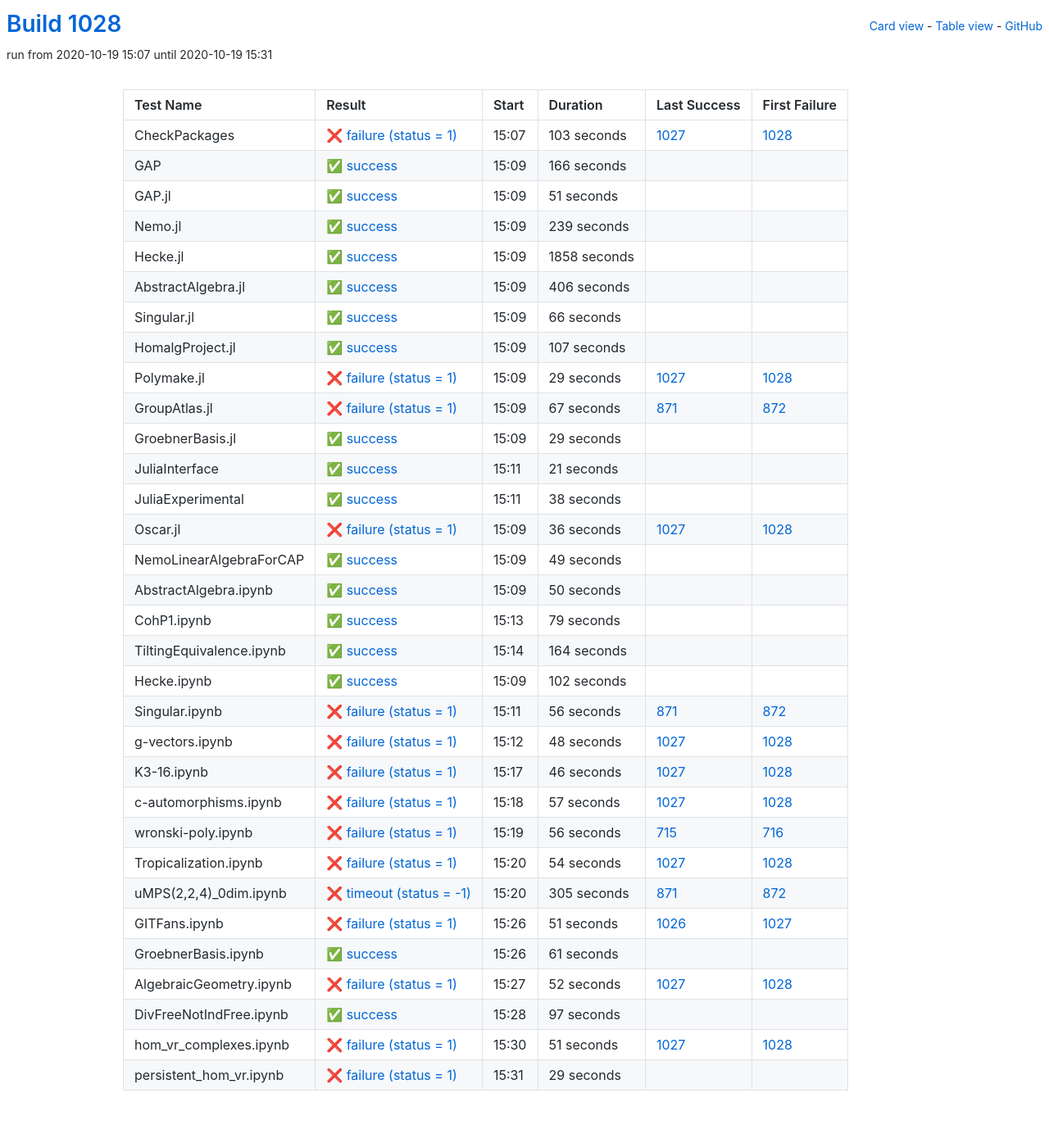
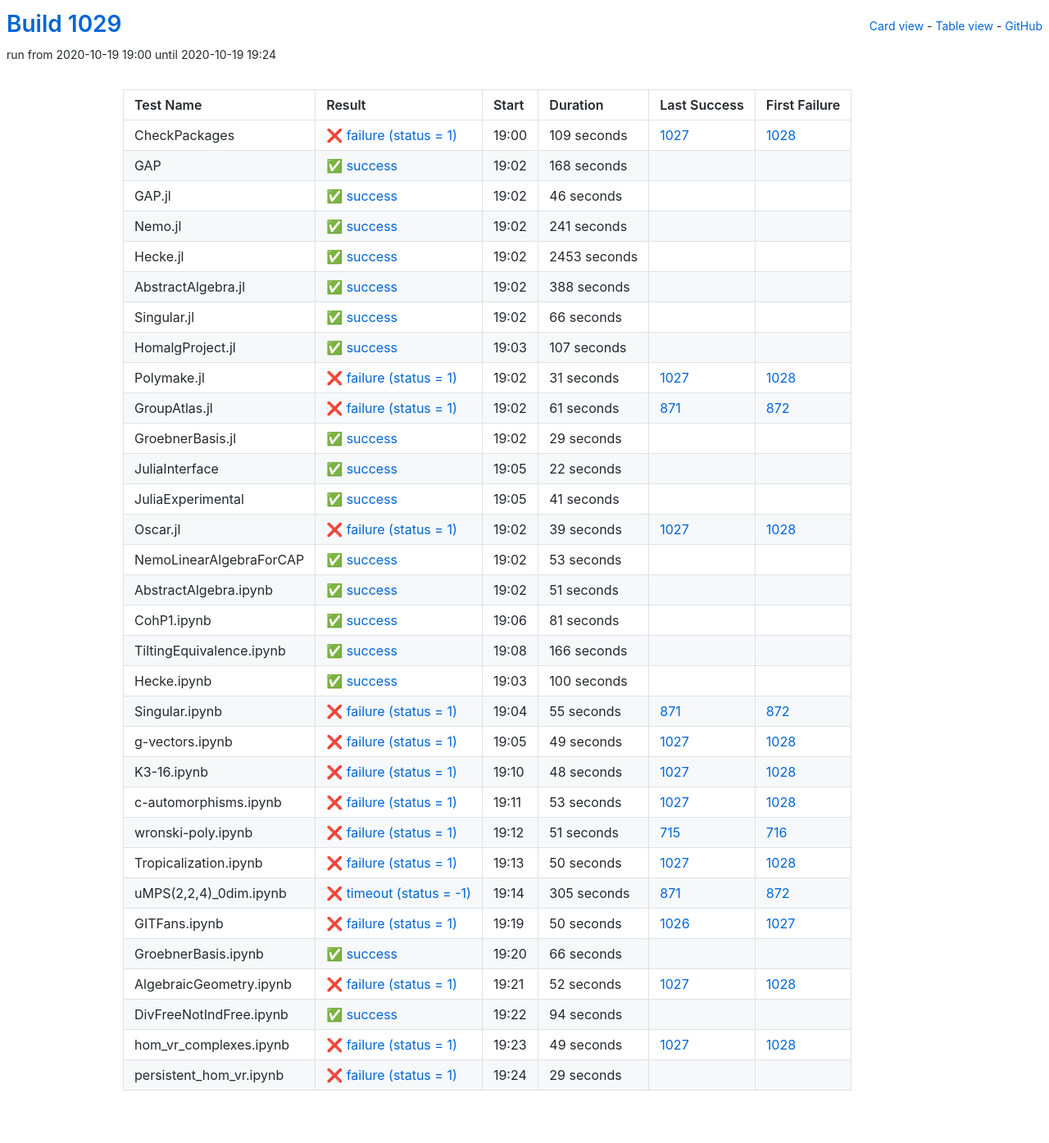
Before and after one commit to oscar-system/oscar-ci-status-stable, a Jekyll site: the page built from table.html, in a window 1280 px wide. Shown: the whole page at 82% size. Built offline with Jekyll 4.4.1, drawn with Linux system fonts in a browser that asks for light colours.

Commit message:
Build #1029

```diff
--- a/_data/ci.yml
+++ b/_data/ci.yml
@@ -1,6 +1,6 @@
 ---
-build: 1028
-build_url: https://oscarci.mathematik.uni-kl.de/job/oscar-stable/1028/
+build: 1029
+build_url: https://oscarci.mathematik.uni-kl.de/job/oscar-stable/1029/
 job: oscar-stable
 organization: oscar-system
 repo: oscar-ci-status-stable
@@ -8,80 +8,80 @@ repourl: https://github.com/oscar-system/oscar-ci-status-stable
 tests:
 - name: CheckPackages
   id: checkpackages
-  log: https://oscarci.mathematik.uni-kl.de/job/oscar-stable/1028/artifact/logs/build-1028/CheckPackages.log
-  start: 2020-10-19 15:07
+  log: https://oscarci.mathematik.uni-kl.de/job/oscar-stable/1029/artifact/logs/build-1029/CheckPackages.log
+  start: 2020-10-19 19:00
   success: false
   exitcode: 1
   status: failure
-  duration: 103
+  duration: 109
   last_success: 1027
   last_success_url: https://oscarci.mathematik.uni-kl.de/job/oscar-stable/1027/
   first_failure: 1028
   first_failure_url: https://oscarci.mathematik.uni-kl.de/job/oscar-stable/1028/
 - name: GAP
   id: gap
-  log: https://oscarci.mathematik.uni-kl.de/job/oscar-stable/1028/artifact/logs/build-1028/GAP.log
-  start: 2020-10-19 15:09
+  log: https://oscarci.mathematik.uni-kl.de/job/oscar-stable/1029/artifact/logs/build-1029/GAP.log
+  start: 2020-10-19 19:02
   success: true
   exitcode: 0
   status: success
-  duration: 166
+  duration: 168
   last_success: false
   last_success_url:
   first_failure: false
   first_failure_url:
 - name: GAP.jl
   id: gap-jl
-  log: https://oscarci.mathematik.uni-kl.de/job/oscar-stable/1028/artifact/logs/build-1028/GAP.jl.log
-  start: 2020-10-19 15:09
+  log: https://oscarci.mathematik.uni-kl.de/job/oscar-stable/1029/artifact/logs/build-1029/GAP.jl.log
+  start: 2020-10-19 19:02
   success: true
   exitcode: 0
   status: success
-  duration: 51
+  duration: 46
   last_success: false
   last_success_url:
   first_failure: false
   first_failure_url:
 - name: Nemo.jl
   id: nemo-jl
-  log: https://oscarci.mathematik.uni-kl.de/job/oscar-stable/1028/artifact/logs/build-1028/Nemo.jl.log
-  start: 2020-10-19 15:09
+  log: https://oscarci.mathematik.uni-kl.de/job/oscar-stable/1029/artifact/logs/build-1029/Nemo.jl.log
+  start: 2020-10-19 19:02
   success: true
   exitcode: 0
   status: success
-  duration: 239
+  duration: 241
   last_success: false
   last_success_url:
   first_failure: false
   first_failure_url:
 - name: Hecke.jl
   id: hecke-jl
-  log: https://oscarci.mathematik.uni-kl.de/job/oscar-stable/1028/artifact/logs/build-1028/Hecke.jl.log
-  start: 2020-10-19 15:09
+  log: https://oscarci.mathematik.uni-kl.de/job/oscar-stable/1029/artifact/logs/build-1029/Hecke.jl.log
+  start: 2020-10-19 19:02
   success: true
   exitcode: 0
   status: success
-  duration: 1858
+  duration: 2453
   last_success: false
   last_success_url:
   first_failure: false
   first_failure_url:
 - name: AbstractAlgebra.jl
   id: abstractalgebra-jl
-  log: https://oscarci.mathematik.uni-kl.de/job/oscar-stable/1028/artifact/logs/build-1028/AbstractAlgebra.jl.log
-  start: 2020-10-19 15:09
+  log: https://oscarci.mathematik.uni-kl.de/job/oscar-stable/1029/artifact/logs/build-1029/AbstractAlgebra.jl.log
+  start: 2020-10-19 19:02
   success: true
   exitcode: 0
   status: success
-  duration: 406
+  duration: 388
   last_success: false
   last_success_url:
   first_failure: false
   first_failure_url:
 - name: Singular.jl
   id: singular-jl
-  log: https://oscarci.mathematik.uni-kl.de/job/oscar-stable/1028/artifact/logs/build-1028/Singular.jl.log
-  start: 2020-10-19 15:09
+  log: https://oscarci.mathematik.uni-kl.de/job/oscar-stable/1029/artifact/logs/build-1029/Singular.jl.log
+  start: 2020-10-19 19:02
   success: true
   exitcode: 0
   status: success
@@ -92,8 +92,8 @@ tests:
   first_failure_url:
 - name: HomalgProject.jl
   id: homalgproject-jl
-  log: https://oscarci.mathematik.uni-kl.de/job/oscar-stable/1028/artifact/logs/build-1028/HomalgProject.jl.log
-  start: 2020-10-19 15:09
+  log: https://oscarci.mathematik.uni-kl.de/job/oscar-stable/1029/artifact/logs/build-1029/HomalgProject.jl.log
+  start: 2020-10-19 19:03
   success: true
   exitcode: 0
   status: success
@@ -104,32 +104,32 @@ tests:
   first_failure_url:
 - name: Polymake.jl
   id: polymake-jl
-  log: https://oscarci.mathematik.uni-kl.de/job/oscar-stable/1028/artifact/logs/build-1028/Polymake.jl.log
-  start: 2020-10-19 15:09
+  log: https://oscarci.mathematik.uni-kl.de/job/oscar-stable/1029/artifact/logs/build-1029/Polymake.jl.log
+  start: 2020-10-19 19:02
   success: false
   exitcode: 1
   status: failure
-  duration: 29
+  duration: 31
   last_success: 1027
   last_success_url: https://oscarci.mathematik.uni-kl.de/job/oscar-stable/1027/
   first_failure: 1028
   first_failure_url: https://oscarci.mathematik.uni-kl.de/job/oscar-stable/1028/
 - name: GroupAtlas.jl
   id: groupatlas-jl
-  log: https://oscarci.mathematik.uni-kl.de/job/oscar-stable/1028/artifact/logs/build-1028/GroupAtlas.jl.log
-  start: 2020-10-19 15:09
+  log: https://oscarci.mathematik.uni-kl.de/job/oscar-stable/1029/artifact/logs/build-1029/GroupAtlas.jl.log
+  start: 2020-10-19 19:02
   success: false
   exitcode: 1
   status: failure
-  duration: 67
+  duration: 61
   last_success: 871
   last_success_url: https://oscarci.mathematik.uni-kl.de/job/oscar-stable/871/
   first_failure: 872
   first_failure_url: https://oscarci.mathematik.uni-kl.de/job/oscar-stable/872/
 - name: GroebnerBasis.jl
   id: groebnerbasis-jl
-  log: https://oscarci.mathematik.uni-kl.de/job/oscar-stable/1028/artifact/logs/build-1028/GroebnerBasis.jl.log
-  start: 2020-10-19 15:09
+  log: https://oscarci.mathematik.uni-kl.de/job/oscar-stable/1029/artifact/logs/build-1029/GroebnerBasis.jl.log
+  start: 2020-10-19 19:02
   success: true
   exitcode: 0
   status: success
@@ -140,116 +140,128 @@ tests:
   first_failure_url:
 - name: JuliaInterface
   id: juliainterface
-  log: https://oscarci.mathematik.uni-kl.de/job/oscar-stable/1028/artifact/logs/build-1028/JuliaInterface.log
-  start: 2020-10-19 15:11
+  log: https://oscarci.mathematik.uni-kl.de/job/oscar-stable/1029/artifact/logs/build-1029/JuliaInterface.log
+  start: 2020-10-19 19:05
   success: true
   exitcode: 0
   status: success
-  duration: 21
+  duration: 22
   last_success: false
   last_success_url:
   first_failure: false
   first_failure_url:
 - name: JuliaExperimental
   id: juliaexperimental
-  log: https://oscarci.mathematik.uni-kl.de/job/oscar-stable/1028/artifact/logs/build-1028/JuliaExperimental.log
-  start: 2020-10-19 15:11
+  log: https://oscarci.mathematik.uni-kl.de/job/oscar-stable/1029/artifact/logs/build-1029/JuliaExperimental.log
+  start: 2020-10-19 19:05
   success: true
   exitcode: 0
   status: success
-  duration: 38
+  duration: 41
   last_success: false
   last_success_url:
   first_failure: false
   first_failure_url:
 - name: Oscar.jl
   id: oscar-jl
-  log: https://oscarci.mathematik.uni-kl.de/job/oscar-stable/1028/artifact/logs/build-1028/Oscar.jl.log
-  start: 2020-10-19 15:09
+  log: https://oscarci.mathematik.uni-kl.de/job/oscar-stable/1029/artifact/logs/build-1029/Oscar.jl.log
+  start: 2020-10-19 19:02
   success: false
   exitcode: 1
   status: failure
-  duration: 36
+  duration: 39
   last_success: 1027
   last_success_url: https://oscarci.mathematik.uni-kl.de/job/oscar-stable/1027/
   first_failure: 1028
   first_failure_url: https://oscarci.mathematik.uni-kl.de/job/oscar-stable/1028/
 - name: NemoLinearAlgebraForCAP
   id: nemolinearalgebraforcap
-  log: https://oscarci.mathematik.uni-kl.de/job/oscar-stable/1028/artifact/logs/build-1028/NemoLinearAlgebraForCAP.log
-  start: 2020-10-19 15:09
+  log: https://oscarci.mathematik.uni-kl.de/job/oscar-stable/1029/artifact/logs/build-1029/NemoLinearAlgebraForCAP.log
+  start: 2020-10-19 19:02
   success: true
   exitcode: 0
   status: success
-  duration: 49
+  duration: 53
   last_success: false
   last_success_url:
   first_failure: false
   first_failure_url:
 - name: AbstractAlgebra.ipynb
   id: abstractalgebra-ipynb
-  log: https://oscarci.mathematik.uni-kl.de/job/oscar-stable/1028/artifact/logs/build-1028/AbstractAlgebra.ipynb.log
-  start: 2020-10-19 15:09
+  log: https://oscarci.mathematik.uni-kl.de/job/oscar-stable/1029/artifact/logs/build-1029/AbstractAlgebra.ipynb.log
+  start: 2020-10-19 19:02
   success: true
   exitcode: 0
   status: success
-  duration: 50
+  duration: 51
   last_success: false
   last_success_url:
   first_failure: false
   first_failure_url:
 - name: CohP1.ipynb
   id: cohp1-ipynb
-  log: https://oscarci.mathematik.uni-kl.de/job/oscar-stable/1028/artifact/logs/build-1028/CohP1.ipynb.log
-  start: 2020-10-19 15:13
+  log: https://oscarci.mathematik.uni-kl.de/job/oscar-stable/1029/artifact/logs/build-1029/CohP1.ipynb.log
+  start: 2020-10-19 19:06
   success: true
   exitcode: 0
   status: success
-  duration: 79
+  duration: 81
   last_success: false
   last_success_url:
   first_failure: false
   first_failure_url:
 - name: TiltingEquivalence.ipynb
   id: tiltingequivalence-ipynb
-  log: https://oscarci.mathematik.uni-kl.de/job/oscar-stable/1028/artifact/logs/build-1028/TiltingEquivalence.ipynb.log
-  start: 2020-10-19 15:14
+  log: https://oscarci.mathematik.uni-kl.de/job/oscar-stable/1029/artifact/logs/build-1029/TiltingEquivalence.ipynb.log
+  start: 2020-10-19 19:08
   success: true
   exitcode: 0
   status: success
-  duration: 164
+  duration: 166
   last_success: false
   last_success_url:
   first_failure: false
   first_failure_url:
 - name: Hecke.ipynb
   id: hecke-ipynb
-  log: https://oscarci.mathematik.uni-kl.de/job/oscar-stable/1028/artifact/logs/build-1028/Hecke.ipynb.log
-  start: 2020-10-19 15:09
+  log: https://oscarci.mathematik.uni-kl.de/job/oscar-stable/1029/artifact/logs/build-1029/Hecke.ipynb.log
+  start: 2020-10-19 19:03
   success: true
   exitcode: 0
   status: success
-  duration: 102
+  duration: 100
   last_success: false
   last_success_url:
   first_failure: false
   first_failure_url:
 - name: Singular.ipynb
   id: singular-ipynb
-  log: https://oscarci.mathematik.uni-kl.de/job/oscar-stable/1028/artifact/logs/build-1028/Singular.ipynb.log
-  start: 2020-10-19 15:11
+  log: https://oscarci.mathematik.uni-kl.de/job/oscar-stable/1029/artifact/logs/build-1029/Singular.ipynb.log
+  start: 2020-10-19 19:04
   success: false
   exitcode: 1
   status: failure
-  duration: 56
+  duration: 55
   last_success: 871
   last_success_url: https://oscarci.mathematik.uni-kl.de/job/oscar-stable/871/
   first_failure: 872
   first_failure_url: https://oscarci.mathematik.uni-kl.de/job/oscar-stable/872/
 - name: g-vectors.ipynb
   id: g-vectors-ipynb
-  log: https://oscarci.mathematik.uni-kl.de/job/oscar-stable/1028/artifact/logs/build-1028/g-vectors.ipynb.log
-  start: 2020-10-19 15:12
+  log: https://oscarci.mathematik.uni-kl.de/job/oscar-stable/1029/artifact/logs/build-1029/g-vectors.ipynb.log
+  start: 2020-10-19 19:05
+  success: false
+  exitcode: 1
+  status: failure
+  duration: 49
+  last_success: 1027
+  last_success_url: https://oscarci.mathematik.uni-kl.de/job/oscar-stable/1027/
+  first_failure: 1028
+  first_failure_url: https://oscarci.mathematik.uni-kl.de/job/oscar-stable/1028/
+- name: K3-16.ipynb
+  id: k3-16-ipynb
+  log: https://oscarci.mathematik.uni-kl.de/job/oscar-stable/1029/artifact/logs/build-1029/K3-16.ipynb.log
+  start: 2020-10-19 19:10
   success: false
   exitcode: 1
   status: failure
@@ -258,58 +270,46 @@ tests:
   last_success_url: https://oscarci.mathematik.uni-kl.de/job/oscar-stable/1027/
   first_failure: 1028
   first_failure_url: https://oscarci.mathematik.uni-kl.de/job/oscar-stable/1028/
-- name: K3-16.ipynb
-  id: k3-16-ipynb
-  log: https://oscarci.mathematik.uni-kl.de/job/oscar-stable/1028/artifact/logs/build-1028/K3-16.ipynb.log
-  start: 2020-10-19 15:17
+- name: c-automorphisms.ipynb
+  id: c-automorphisms-ipynb
+  log: https://oscarci.mathematik.uni-kl.de/job/oscar-stable/1029/artifact/logs/build-1029/c-automorphisms.ipynb.log
+  start: 2020-10-19 19:11
   success: false
   exitcode: 1
   status: failure
-  duration: 46
-  last_success: 1027
-  last_success_url: https://oscarci.mathematik.uni-kl.de/job/oscar-stable/1027/
-  first_failure: 1028
-  first_failure_url: https://oscarci.mathematik.uni-kl.de/job/oscar-stable/1028/
-- name: c-automorphisms.ipynb
-  id: c-automorphisms-ipynb
-  log: https://oscarci.mathematik.uni-kl.de/job/oscar-stable/1028/artifact/logs/build-1028/c-automorphisms.ipynb.log
-  start: 2020-10-19 15:18
-  success: false
-  exitcode: 1
-  status: failure
-  duration: 57
+  duration: 53
   last_success: 1027
   last_success_url: https://oscarci.mathematik.uni-kl.de/job/oscar-stable/1027/
   first_failure: 1028
   first_failure_url: https://oscarci.mathematik.uni-kl.de/job/oscar-stable/1028/
 - name: wronski-poly.ipynb
   id: wronski-poly-ipynb
-  log: https://oscarci.mathematik.uni-kl.de/job/oscar-stable/1028/artifact/logs/build-1028/wronski-poly.ipynb.log
-  start: 2020-10-19 15:19
+  log: https://oscarci.mathematik.uni-kl.de/job/oscar-stable/1029/artifact/logs/build-1029/wronski-poly.ipynb.log
+  start: 2020-10-19 19:12
   success: false
   exitcode: 1
   status: failure
-  duration: 56
+  duration: 51
   last_success: 715
   last_success_url: https://oscarci.mathematik.uni-kl.de/job/oscar-stable/715/
   first_failure: 716
   first_failure_url: https://oscarci.mathematik.uni-kl.de/job/oscar-stable/716/
 - name: Tropicalization.ipynb
   id: tropicalization-ipynb
-  log: https://oscarci.mathematik.uni-kl.de/job/oscar-stable/1028/artifact/logs/build-1028/Tropicalization.ipynb.log
-  start: 2020-10-19 15:20
+  log: https://oscarci.mathematik.uni-kl.de/job/oscar-stable/1029/artifact/logs/build-1029/Tropicalization.ipynb.log
+  start: 2020-10-19 19:13
   success: false
   exitcode: 1
   status: failure
-  duration: 54
+  duration: 50
   last_success: 1027
   last_success_url: https://oscarci.mathematik.uni-kl.de/job/oscar-stable/1027/
   first_failure: 1028
   first_failure_url: https://oscarci.mathematik.uni-kl.de/job/oscar-stable/1028/
 - name: uMPS(2,2,4)_0dim.ipynb
   id: umps-2-2-4-0dim-ipynb
-  log: https://oscarci.mathematik.uni-kl.de/job/oscar-stable/1028/artifact/logs/build-1028/uMPS-2-2-4-_0dim.ipynb.log
-  start: 2020-10-19 15:20
+  log: https://oscarci.mathematik.uni-kl.de/job/oscar-stable/1029/artifact/logs/build-1029/uMPS-2-2-4-_0dim.ipynb.log
+  start: 2020-10-19 19:14
   success: false
   exitcode: -1
   status: timeout
@@ -320,32 +320,32 @@ tests:
   first_failure_url: https://oscarci.mathematik.uni-kl.de/job/oscar-stable/872/
 - name: GITFans.ipynb
   id: gitfans-ipynb
-  log: https://oscarci.mathematik.uni-kl.de/job/oscar-stable/1028/artifact/logs/build-1028/GITFans.ipynb.log
-  start: 2020-10-19 15:26
+  log: https://oscarci.mathematik.uni-kl.de/job/oscar-stable/1029/artifact/logs/build-1029/GITFans.ipynb.log
+  start: 2020-10-19 19:19
   success: false
   exitcode: 1
   status: failure
-  duration: 51
+  duration: 50
   last_success: 1026
   last_success_url: https://oscarci.mathematik.uni-kl.de/job/oscar-stable/1026/
   first_failure: 1027
   first_failure_url: https://oscarci.mathematik.uni-kl.de/job/oscar-stable/1027/
 - name: GroebnerBasis.ipynb
   id: groebnerbasis-ipynb
-  log: https://oscarci.mathematik.uni-kl.de/job/oscar-stable/1028/artifact/logs/build-1028/GroebnerBasis.ipynb.log
-  start: 2020-10-19 15:26
+  log: https://oscarci.mathematik.uni-kl.de/job/oscar-stable/1029/artifact/logs/build-1029/GroebnerBasis.ipynb.log
+  start: 2020-10-19 19:20
   success: true
   exitcode: 0
   status: success
-  duration: 61
+  duration: 66
   last_success: false
   last_success_url:
   first_failure: false
   first_failure_url:
 - name: AlgebraicGeometry.ipynb
   id: algebraicgeometry-ipynb
-  log: https://oscarci.mathematik.uni-kl.de/job/oscar-stable/1028/artifact/logs/build-1028/AlgebraicGeometry.ipynb.log
-  start: 2020-10-19 15:27
+  log: https://oscarci.mathematik.uni-kl.de/job/oscar-stable/1029/artifact/logs/build-1029/AlgebraicGeometry.ipynb.log
+  start: 2020-10-19 19:21
   success: false
   exitcode: 1
   status: failure
@@ -356,32 +356,32 @@ tests:
   first_failure_url: https://oscarci.mathematik.uni-kl.de/job/oscar-stable/1028/
 - name: DivFreeNotIndFree.ipynb
   id: divfreenotindfree-ipynb
-  log: https://oscarci.mathematik.uni-kl.de/job/oscar-stable/1028/artifact/logs/build-1028/DivFreeNotIndFree.ipynb.log
-  start: 2020-10-19 15:28
+  log: https://oscarci.mathematik.uni-kl.de/job/oscar-stable/1029/artifact/logs/build-1029/DivFreeNotIndFree.ipynb.log
+  start: 2020-10-19 19:22
   success: true
   exitcode: 0
   status: success
-  duration: 97
+  duration: 94
   last_success: false
   last_success_url:
   first_failure: false
   first_failure_url:
 - name: hom_vr_complexes.ipynb
   id: hom-vr-complexes-ipynb
-  log: https://oscarci.mathematik.uni-kl.de/job/oscar-stable/1028/artifact/logs/build-1028/hom_vr_complexes.ipynb.log
-  start: 2020-10-19 15:30
+  log: https://oscarci.mathematik.uni-kl.de/job/oscar-stable/1029/artifact/logs/build-1029/hom_vr_complexes.ipynb.log
+  start: 2020-10-19 19:23
   success: false
   exitcode: 1
   status: failure
-  duration: 51
+  duration: 49
   last_success: 1027
   last_success_url: https://oscarci.mathematik.uni-kl.de/job/oscar-stable/1027/
   first_failure: 1028
   first_failure_url: https://oscarci.mathematik.uni-kl.de/job/oscar-stable/1028/
 - name: persistent_hom_vr.ipynb
   id: persistent-hom-vr-ipynb
-  log: https://oscarci.mathematik.uni-kl.de/job/oscar-stable/1028/artifact/logs/build-1028/persistent_hom_vr.ipynb.log
-  start: 2020-10-19 15:31
+  log: https://oscarci.mathematik.uni-kl.de/job/oscar-stable/1029/artifact/logs/build-1029/persistent_hom_vr.ipynb.log
+  start: 2020-10-19 19:24
   success: false
   exitcode: 1
   status: failure
```
Also changed, not shown: README.md.
